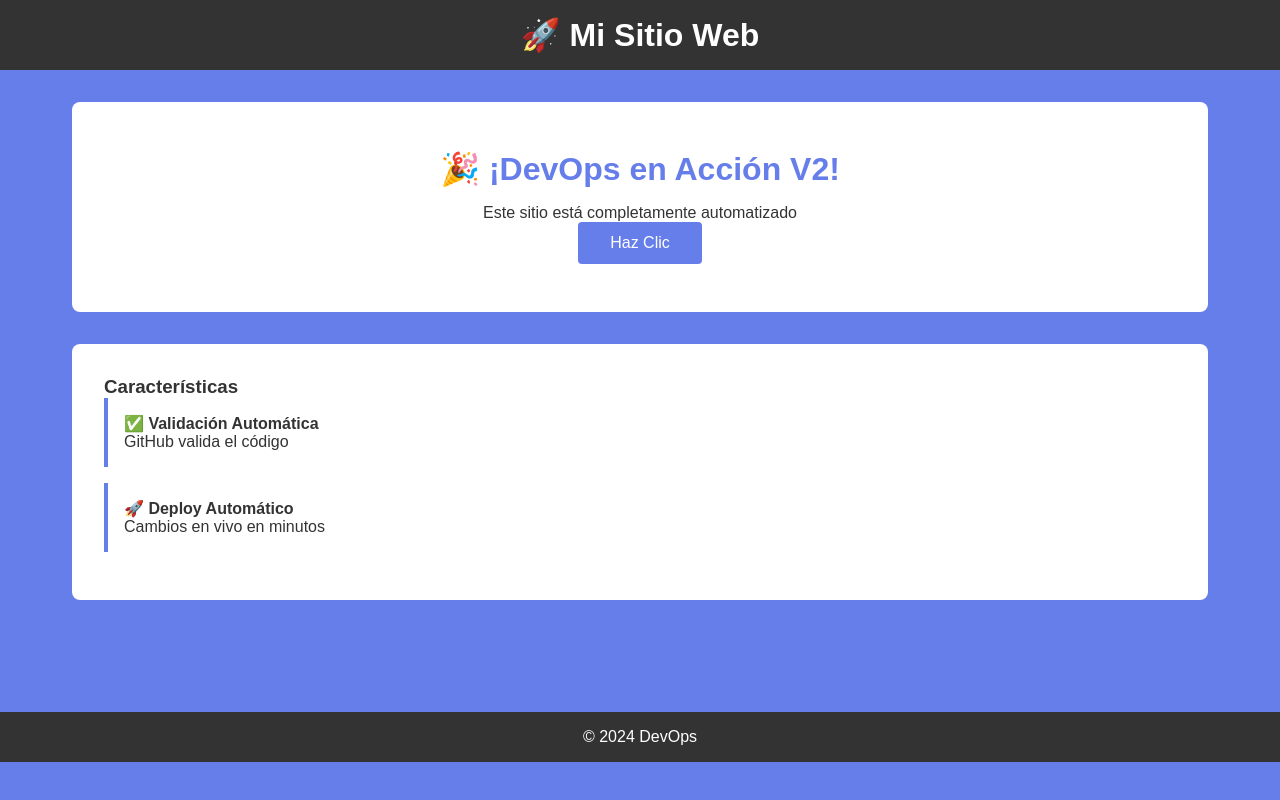
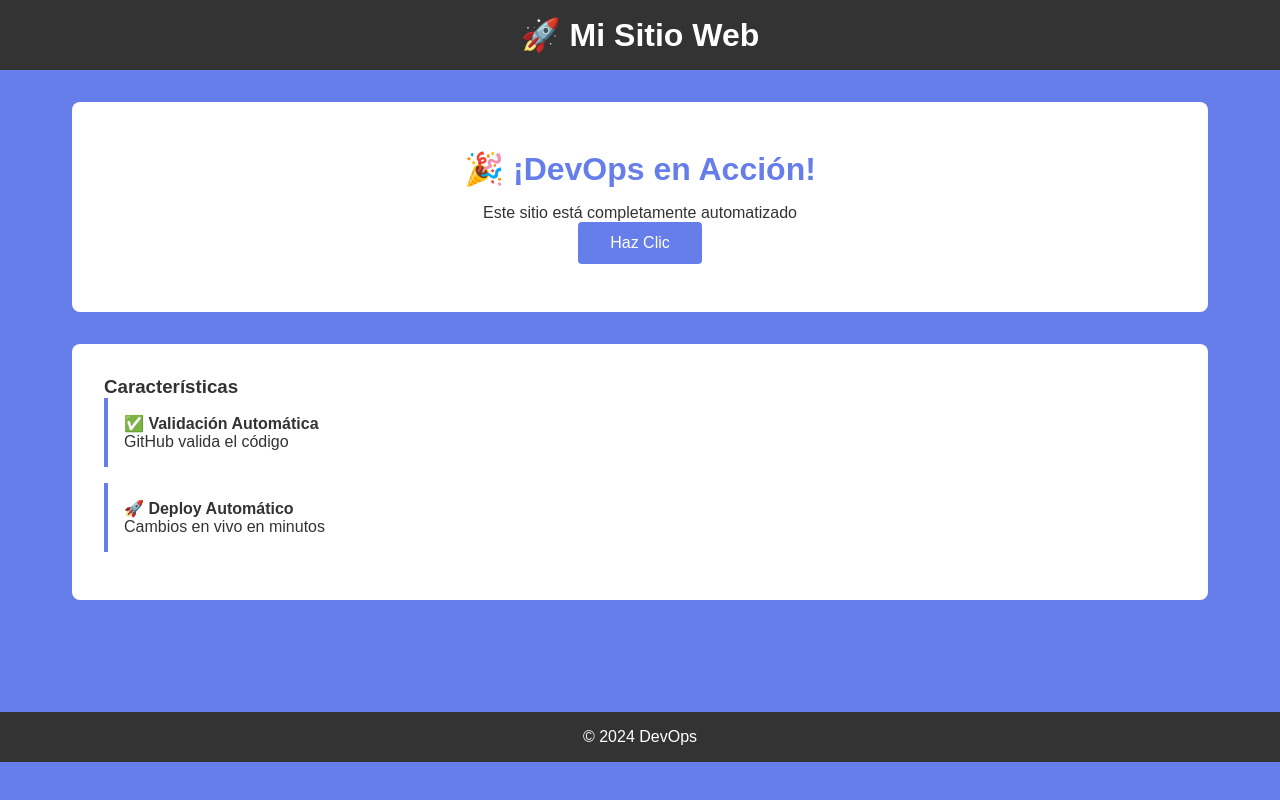
Before and after one commit to juanbajanag/mi-sitio-web, a website: page src/index.html in a window 1280 px wide. Drawn offline with Linux system fonts and the light colour scheme.

Commit message:
fix: redeploy final

```diff
--- a/src/index.html
+++ b/src/index.html
@@ -15,7 +15,7 @@
     </header>
     <main>
         <section class="hero">
-            <h2>🎉 ¡DevOps en Acción V2!</h2>
+            <h2>🎉 ¡DevOps en Acción!</h2>
             <p>Este sitio está completamente automatizado</p>
             <button id="btn">Haz Clic</button>
         </section>
```
